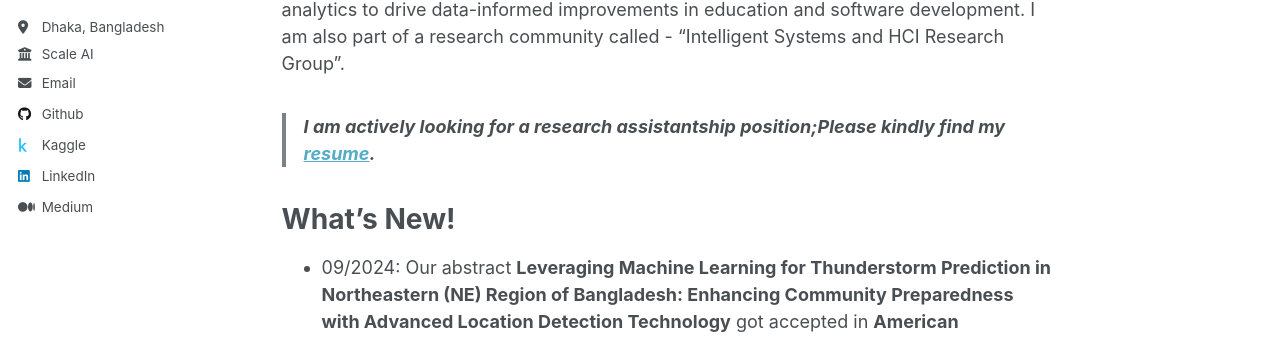
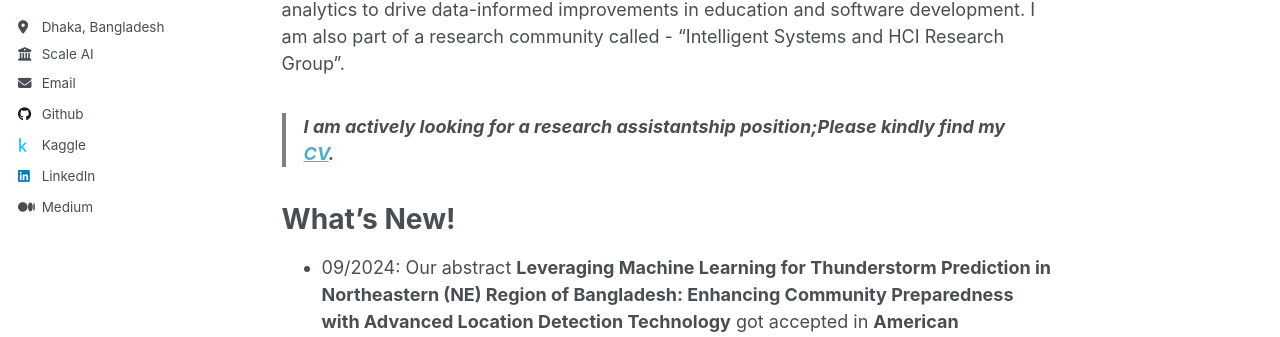
Before and after one commit to gitFahim/Fahim-Ahmed.github.io, a Jekyll site: the page built from _pages/about.md, in a window 1280 px wide and 1286 px high. Shown: the part 392-729 px from the top of the window. Built offline with Jekyll 4.4.1, drawn with Linux system fonts in a browser that asks for light colours.

Commit message:
resume updated

```diff
--- a/_data/navigation.yml
+++ b/_data/navigation.yml
@@ -7,7 +7,7 @@
 main:
   - title: "CV"
     #url: /cv/
-    url: https://drive.google.com/file/d/1zp5OiEaAfiNKJQQnSbyB8KZG4s7A6zZV/view?usp=sharing
+    url: https://drive.google.com/file/d/1iLFUxbmGIjx-PZdd12Ts0mImBVTBNRRY/view?usp=sharing
 
   - title: #"Publications"
     url: #/publications/
--- a/_pages/about.md
+++ b/_pages/about.md
@@ -12,7 +12,7 @@ I am working as a Software Engineer for AI training data (remote) at Scale AI in
 
 My primary research interests are in Human-Computer Interaction, Generative AI, Accessibility, Smell Detection, and Learning Analytics. I’m particularly focused on how Generative AI and HCI can enhance user experiences, improve accessibility, and enable more effective detection of code and community smells, while leveraging learning analytics to drive data-informed improvements in education and software development. I am also part of a research community called - "Intelligent Systems and HCI Research Group".
 
-> **I am actively looking for a research assistantship position;Please kindly find my [resume](https://drive.google.com/file/d/1zp5OiEaAfiNKJQQnSbyB8KZG4s7A6zZV/view?usp=sharing).**
+> **I am actively looking for a research assistantship position;Please kindly find my [CV](https://drive.google.com/file/d/1iLFUxbmGIjx-PZdd12Ts0mImBVTBNRRY/view?usp=sharing).**
 
 # What's New!
 
```
